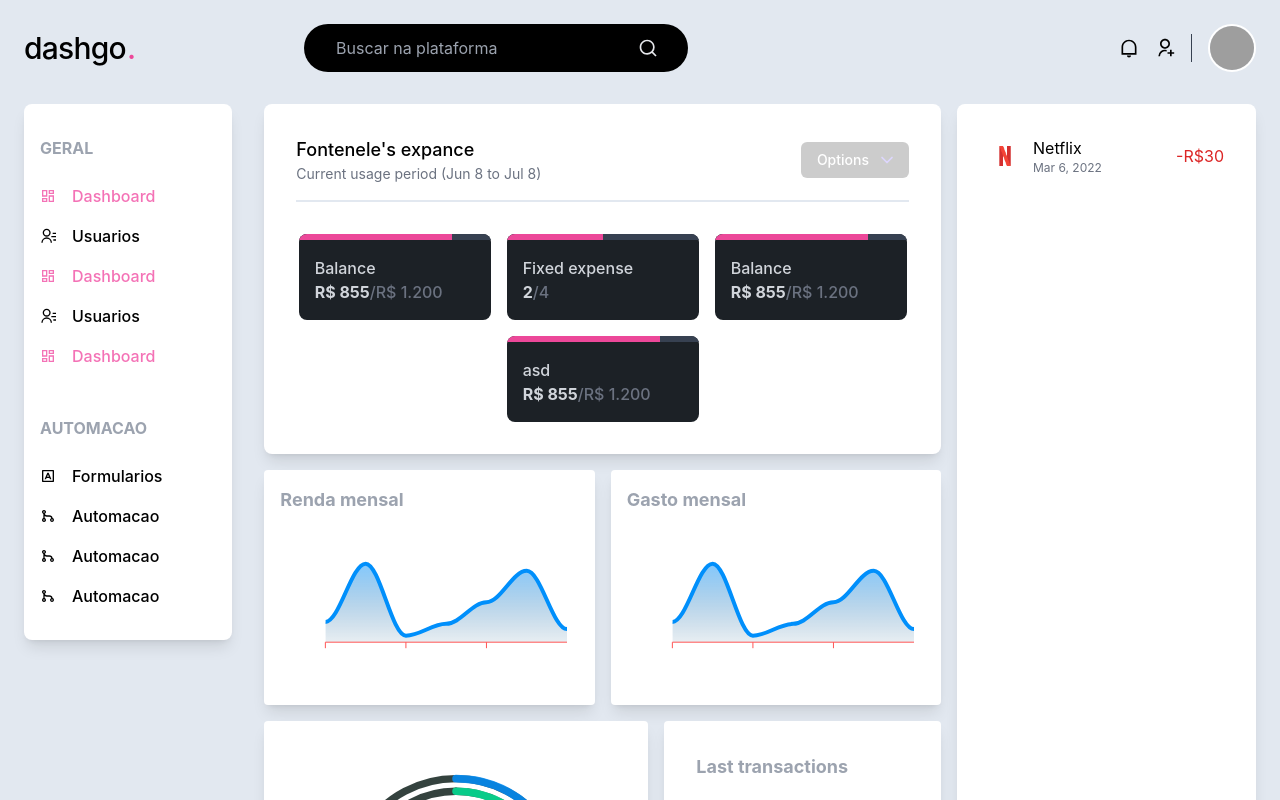
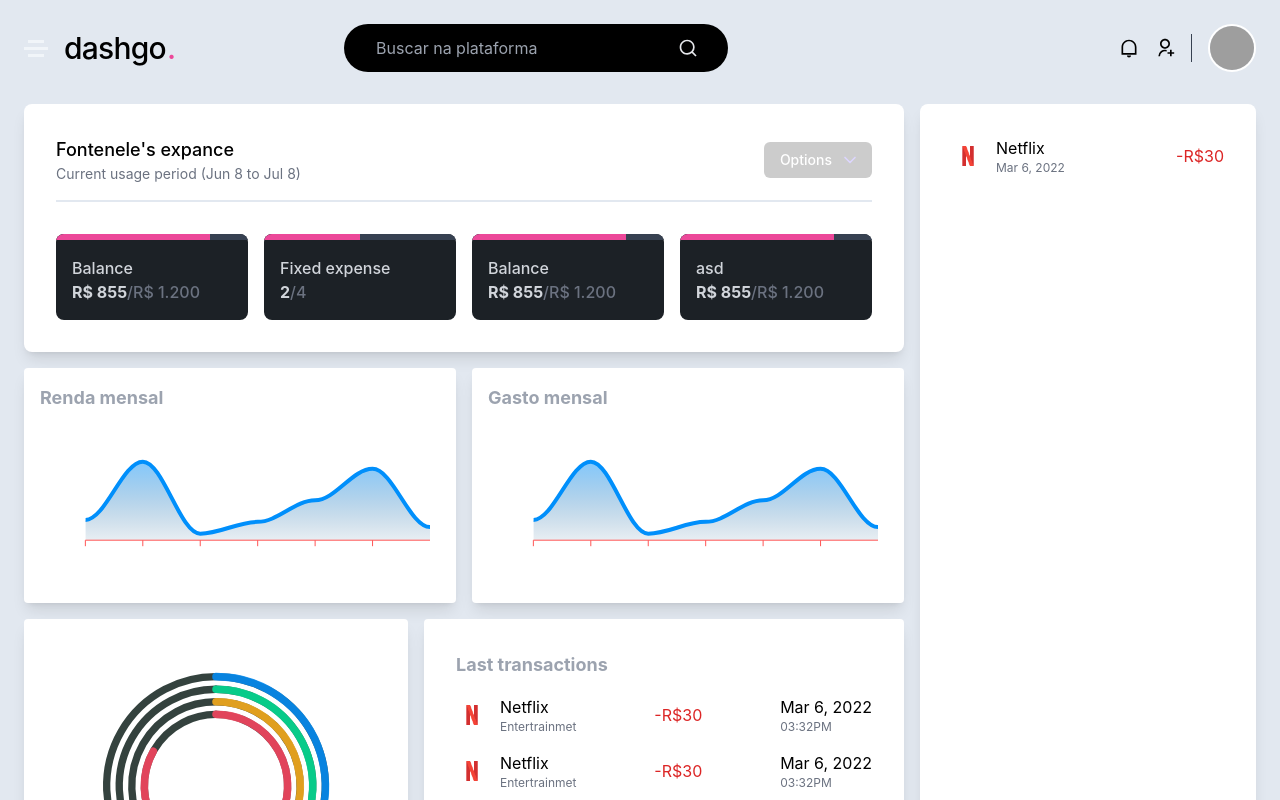
Before and after one commit to StudiisTeam/Dashgo, a Next.js app: page / in a window 1280 px wide. Shown: the top 800 px of the page. Built offline with nearby package versions, Linux system fonts and the light colour scheme; grey boxes are pictures that could not be loaded.

Commit message:
feat: handle menu side

```diff
--- a/components/Header.tsx
+++ b/components/Header.tsx
@@ -20,7 +20,7 @@
 
 	return (
 		<header className="flex w-full max-w-screen-2xl h-20 mx-auto px-6 pt-4 items-center">
-			<button className="flex flex-col gap-1 mr-4 lg:hidden">
+			<button className="flex flex-col gap-1 mr-4">
 				<div className="w-4 h-[3px] mx-auto bg-slate-100"></div>
 				<div className="w-6 h-[3px] bg-slate-100"></div>
 				<div className="w-4 h-[3px] mx-auto bg-slate-100"></div>
--- a/components/SIdebar.tsx
+++ b/components/SIdebar.tsx
@@ -7,7 +7,7 @@
 
 export function Sidebar() {
 	return (
-		<aside className=" w-64 h-full mr-8 hidden lg:block px-4 py-8 rounded-lg shadow-lg bg-white dark:bg-[#151a1e]">
+		<aside className=" w-64 h-full mr-8 hidden px-4 py-8 rounded-lg shadow-lg bg-white dark:bg-[#151a1e]">
 			<div className="gap-12 sticky top-4 flex items-start flex-col">
 				<div className="">
 					<span className="font-bold text-gray-400">GERAL</span>
```
